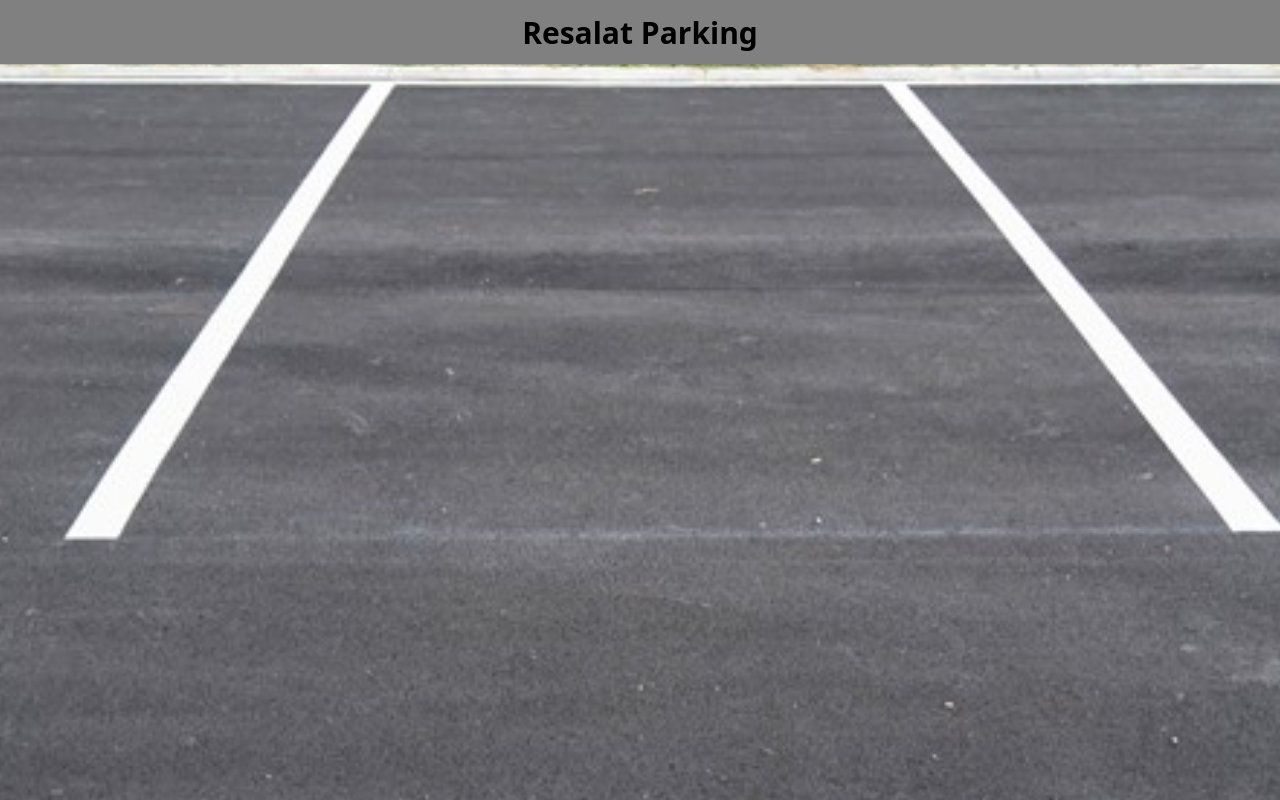
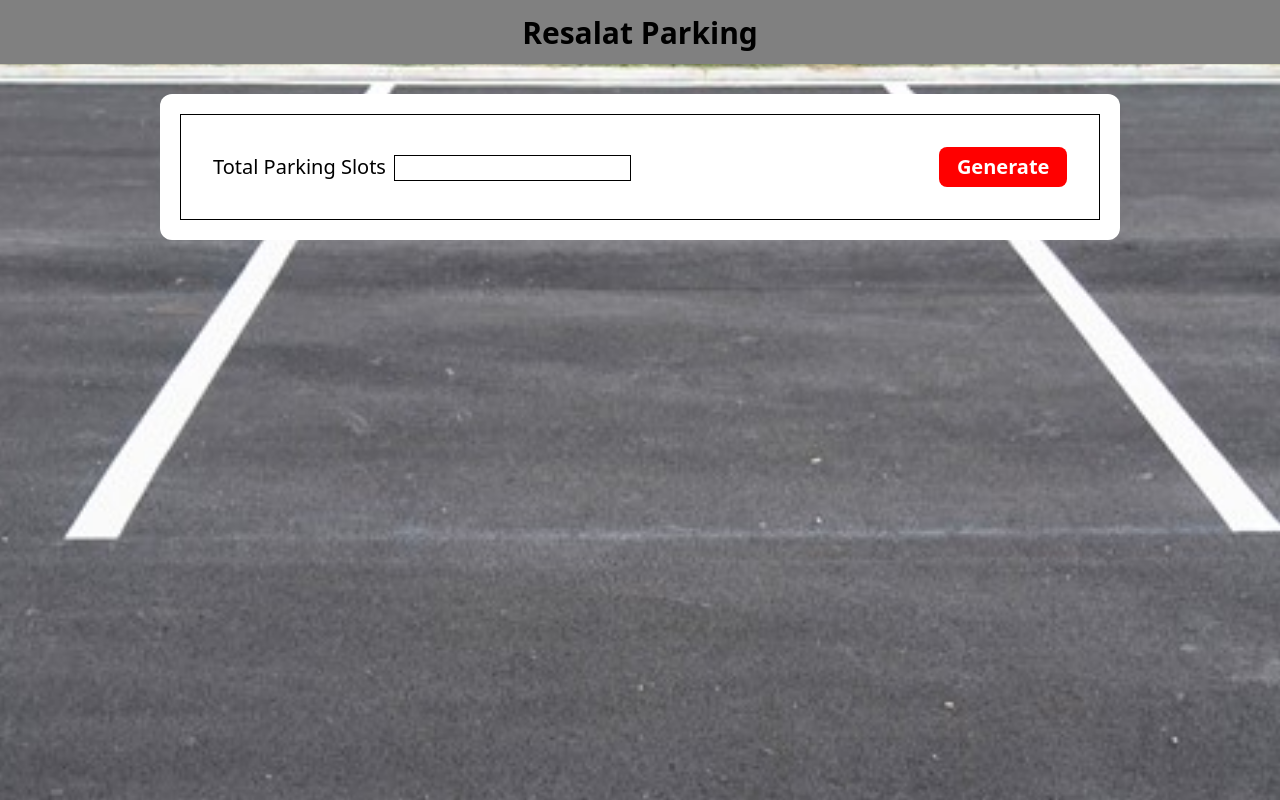
Before and after one commit to Amir-mohammad-ahmady-1234/parking-management-with-react, a React (Create React App) app: page / in a window 1280 px wide. Built offline with nearby package versions, Linux system fonts and the light colour scheme.

Commit message:
Select parking slot Created

```diff
--- a/src/App.js
+++ b/src/App.js
@@ -1,10 +1,26 @@
 function App() {
   return (
-    <div className="parking-container m-0 p-0 w-full min-h-screen flex-col justify-center bg-[url('./images/bg.jpg')] bg-top bg-[length:170%]">
+    <div className="space-y-[30px] m-0 p-0 w-full min-h-screen flex-col justify-center bg-[url('./images/bg.jpg')] bg-top bg-[length:170%]">
       <header className="w-full h-[4rem] bg-[gray] flex justify-center items-center">
         <h1 className="font-bold text-[30px] capitalize">resalat parking</h1>
       </header>
 
+      <main className="flex justify-center">
+        <div className="w-3/4 h-fit bg-white p-[20px] rounded-xl">
+          <div className="size-full border p-8 border-black capitalize flex justify-between items-center">
+            <div className="space-x-2">
+              <label className="text-xl font-[500]">
+                total parking slots
+              </label>
+              <input
+                type={"number"}
+                className="border-[1px] border-black pl-1"
+              />
+            </div>
+            <button className="size-fit px-[1.1rem] py-[6px] capitalize text-white font-bold text-xl rounded-lg bg-[red]">generate</button>
+          </div>
+        </div>
+      </main>
     </div>
   );
 }
```
